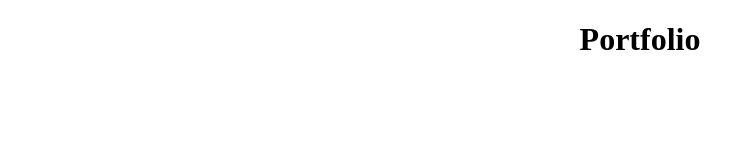
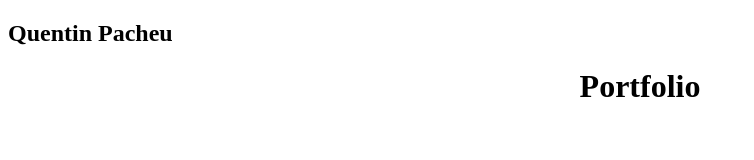
Before and after one commit to QuentinPacheu/Portfolio, a plain HTML site: page index.html in a window 1280 px wide. Shown: the whole page, without its empty margins (0-754 px from the left). Drawn offline with Linux system fonts and the light colour scheme.

Commit message:
correction erreur

```diff
--- a/index.html
+++ b/index.html
@@ -8,6 +8,7 @@
     <title>Document</title>
 </head>
 <body>
+    <h2>Quentin Pacheu</h2>
     <main>
         <h1>Portfolio</h1>
     </main>
```
